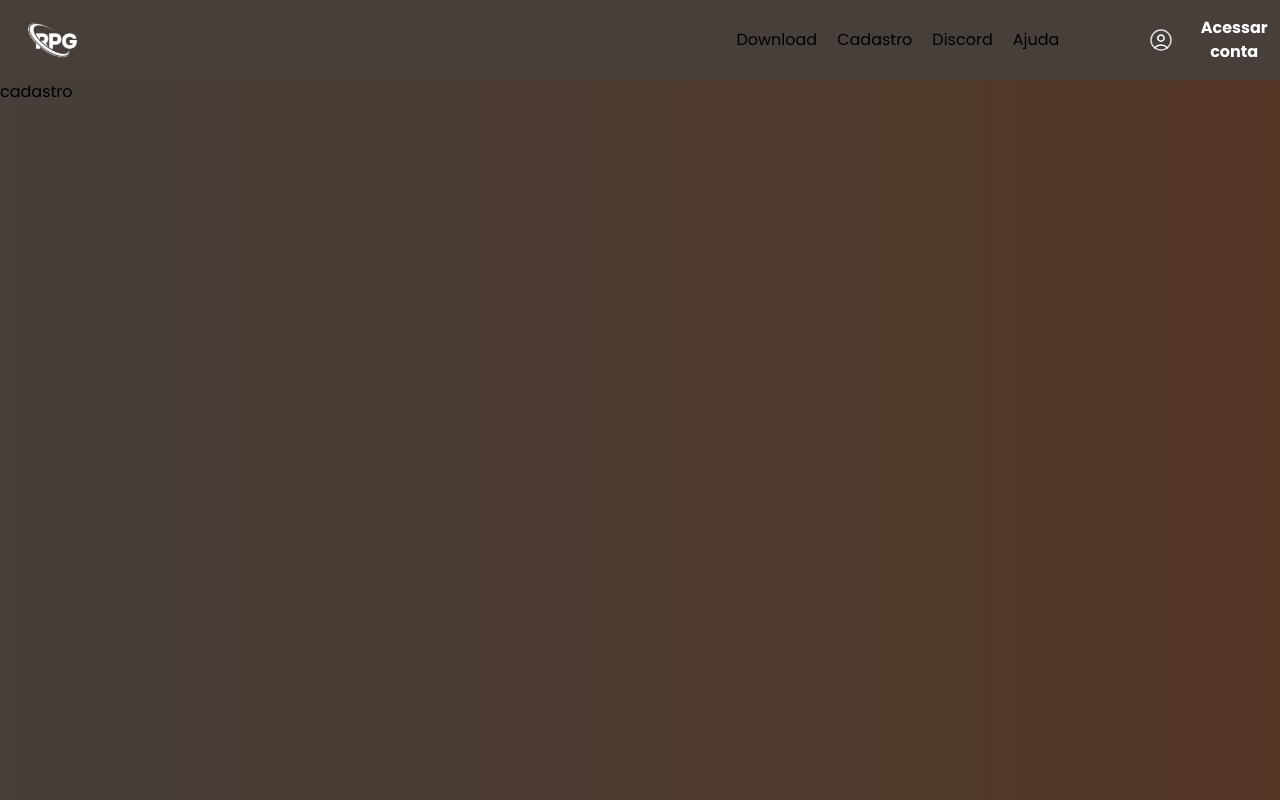
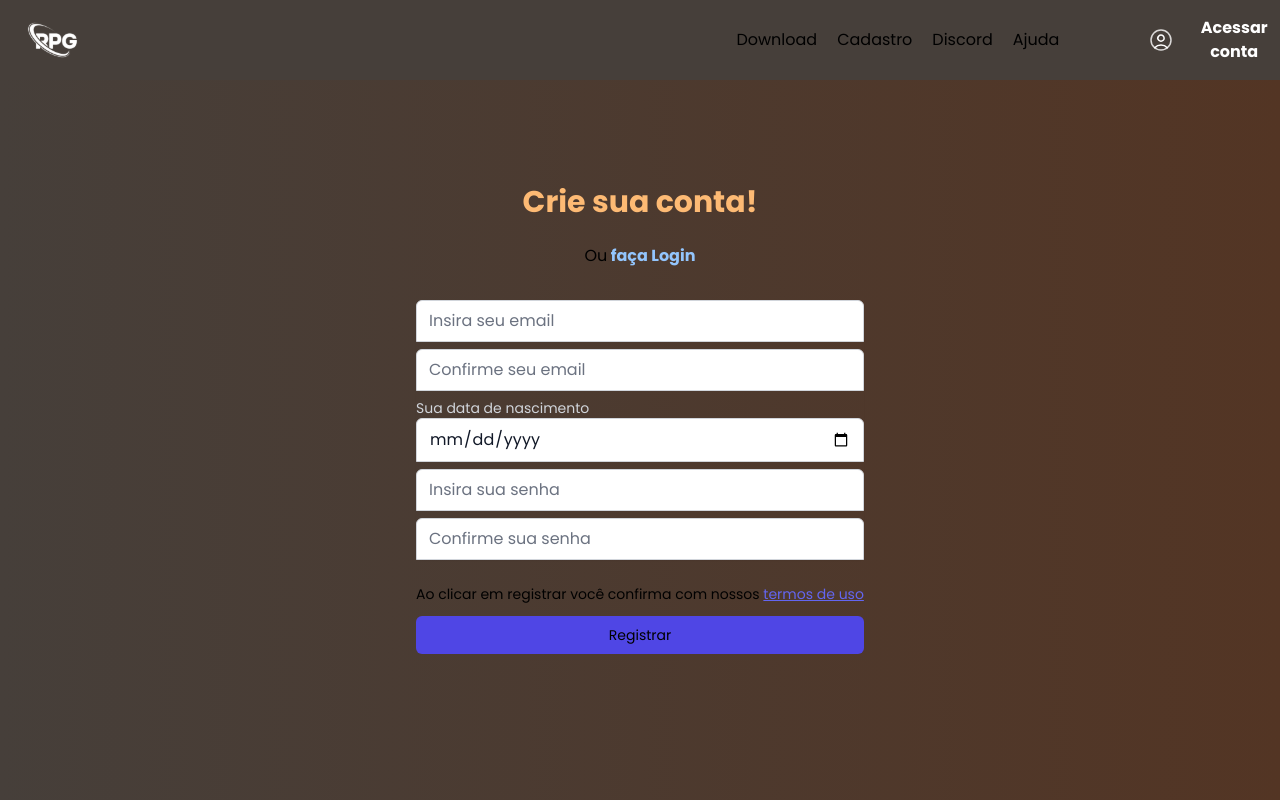
Before and after one commit to DigoFernandes/RPGVaultWeb, a Next.js app: page /cadastro in a window 1280 px wide. Built offline with nearby package versions, Linux system fonts and the light colour scheme.

Commit message:
Criação do componente input, modificação no login e senha

```diff
--- /dev/null
+++ b/src/app/cadastro/components/CadHero.tsx
@@ -0,0 +1,58 @@
+import React from "react";
+import InputLogin from "./InputLogin";
+
+export default function CadHero() {
+  return (
+    <div className="min-h-full flex items-center justify-center mt-20">
+      <div className="max-w-md w-full space-y-8 ">
+        <div>
+          <h2 className="mt-6 text-center text-3xl font-extrabold text-orange-300">
+            Crie sua conta!
+          </h2>
+          <p className="mt-6 text-center text-md">
+            Ou
+            <a
+              href="/login"
+              className=" text-md font-extrabold text-blue-300"
+            >
+              {" "}
+              faça Login
+            </a>
+          </p>
+        </div>
+
+        <form action="" className="mt-8 space-y-6">
+          {/* inicio do input */}
+          <div className="rounded-md shadow-sm -space-y-px ">
+            <div>
+              <InputLogin placeHolder="Insira seu email" type="email" />
+            </div>
+            <div>
+              <InputLogin placeHolder="Confirme seu email" type="email" />
+            </div>
+            <div>
+              <p className="text-sm text-gray-300">Sua data de nascimento</p>
+              <InputLogin placeHolder="Data de Nasciento" type="date" />
+            </div>
+            <div className="">
+              <InputLogin placeHolder="Insira sua senha" type="password" />
+            </div>
+            <div className="">
+              <InputLogin placeHolder="Confirme sua senha" type="password" />
+            </div>
+            {/* final do input */}
+          </div>
+
+          {/* começo do botão */}
+          <div className="">
+            <p className="text-sm">Ao clicar em registrar você confirma com nossos <a className="underline text-indigo-500 hover:text-indigo-300" href="#">termos de uso</a></p>
+            <button className="mt-3 group relative w-full flex justify-center py-2 px-4 border border-transparent text-sm font-medium rounded-md bg-indigo-600 hover:bg-indigo-700 focus:outline-none focus:ring-2 focus:ring-offset-2  focus:ring-indigo-500">
+              Registrar
+            </button>
+          </div>
+          {/* fim do botão */}
+        </form>
+      </div>
+    </div>
+  );
+}
--- /dev/null
+++ b/src/app/cadastro/components/InputLogin.tsx
@@ -0,0 +1,19 @@
+import React from 'react'
+
+type Props ={
+    placeHolder: string,
+    type: string,
+}
+
+export default function InputLogin({placeHolder, type} : Props) {
+  return (
+    <input
+      className="rounded-none block appearance-none relative w-full px-3 py-2 border border-gray-300 placeholder-gray-500 text-gray-900 rounded-t-md mb-2 focus:outline focus:ring-indigo-500 focus;border-indigo-500 focus:z-10"
+      placeholder={placeHolder}
+      required
+      type={type}
+      name=""
+      id=""
+    />
+  );
+}
--- a/src/app/cadastro/page.tsx
+++ b/src/app/cadastro/page.tsx
@@ -1,7 +1,8 @@
 import React from 'react'
+import CadHero from './components/CadHero'
 
 export default function page() {
   return (
-    <div>cadastro</div>
+    <CadHero/>
   )
 }
--- a/src/app/login/components/LoginHero.tsx
+++ b/src/app/login/components/LoginHero.tsx
@@ -1,3 +1,4 @@
+import InputLogin from "@/app/cadastro/components/InputLogin";
 import React from "react";
 
 export default function LoginHero() {
@@ -15,7 +16,7 @@ export default function LoginHero() {
               className=" text-md font-extrabold text-blue-300"
             >
               {" "}
-              Crie uma conta
+              crie uma conta
             </a>
           </p>
         </div>
@@ -24,24 +25,10 @@ export default function LoginHero() {
           {/* inicio do input */}
           <div className="rounded-md shadow-sm -space-y-px ">
             <div>
-              <input
-                className="rounded-none block appearance-none relative w-full px-3 py-2 border border-gray-300 placeholder-gray-500 text-gray-900 rounded-t-md mb-2 focus:outline focus:ring-indigo-500 focus;border-indigo-500 focus:z-10"
-                placeholder="Insira seu email"
-                required
-                type="email"
-                name=""
-                id=""
-              />
+              <InputLogin placeHolder="Insira seu email" type="email" />
             </div>
             <div className="">
-              <input
-                className="rounded-none block appearance-none relative w-full px-3 py-2 border border-gray-300 placeholder-gray-500 text-gray-900 rounded-t-md mb-2 focus:outline focus:ring-indigo-500 focus;border-indigo-500 focus:z-10"
-                placeholder="Insira sua senha"
-                required
-                type="password"
-                name=""
-                id=""
-              />
+              <InputLogin placeHolder="Insira sua senha" type="password" />
             </div>
             {/* final do input */}
           </div>
@@ -71,8 +58,9 @@ export default function LoginHero() {
 
           {/* começo do botão */}
           <div className="">
-
-            <button className="group relative w-full flex justify-center py-2 px-4 border border-transparent text-sm font-medium rounded-md bg-indigo-600 hover:bg-indigo-700 focus:outline-none focus:ring-2 focus:ring-offset-2  focus:ring-indigo-500">Logar</button>
+            <button className="group relative w-full flex justify-center py-2 px-4 border border-transparent text-sm font-medium rounded-md bg-indigo-600 hover:bg-indigo-700 focus:outline-none focus:ring-2 focus:ring-offset-2  focus:ring-indigo-500">
+              Logar
+            </button>
           </div>
           {/* fim do botão */}
         </form>
```
